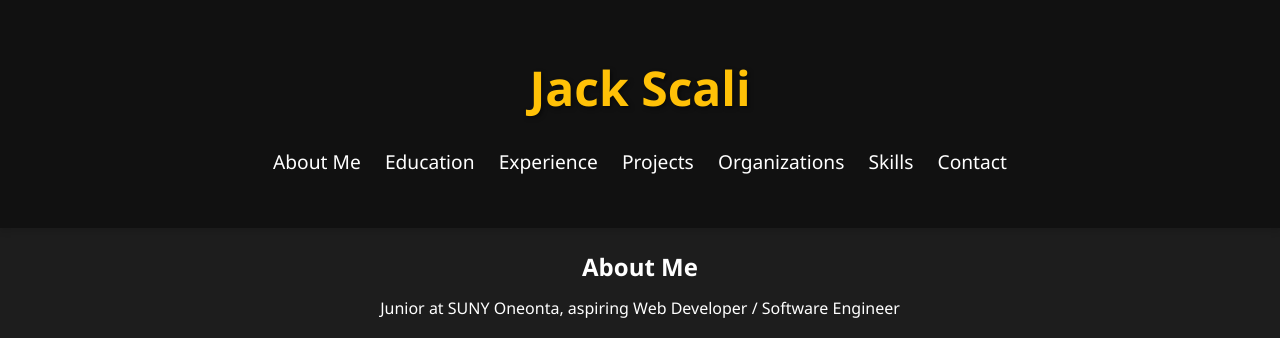
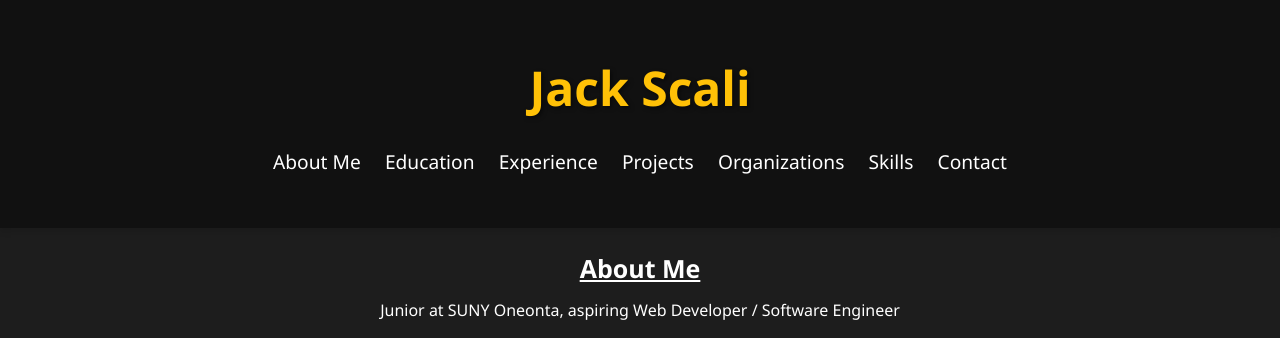
Before and after one commit to jackscali1/2023-Portfolio, a plain HTML site: page index.html in a window 1280 px wide. Shown: the top 338 px of the page. Drawn offline with nearby package versions, Linux system fonts and the light colour scheme.

Commit message:
Update index.html

```diff
--- a/index.html
+++ b/index.html
@@ -177,7 +177,7 @@
   </header>
 
   <section class="about-me" id="about-me">
-    <h2>About Me</h2>
+    <h2 style="font-size:25px; text-decoration-line: underline;">About Me</h2>
     <p>Junior at SUNY Oneonta, aspiring Web Developer / Software Engineer</p>
     <br>
     <img src="https://avatars.githubusercontent.com/u/137472325?v=4" alt="Me">
```
